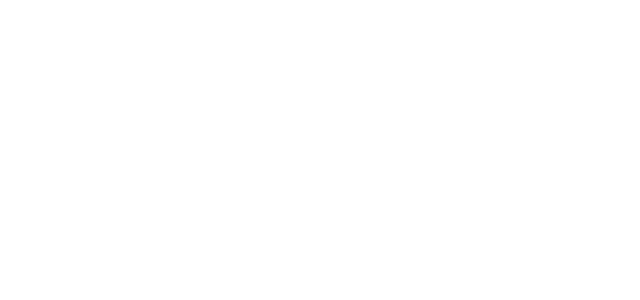
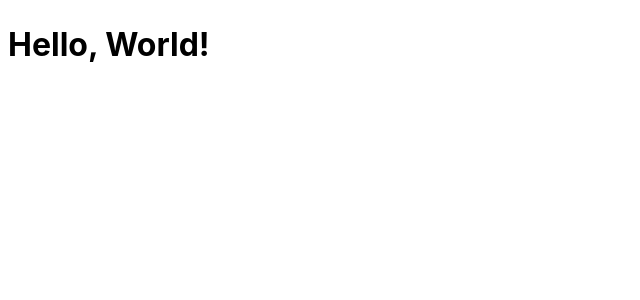
Before and after one commit to uhussain11/new_app, a React (Vite) app: page / in a window 1280 px wide. Shown: the top 300 px of the page, without its empty margins (0-640 px from the left). Built offline with nearby package versions, Linux system fonts and the light colour scheme.

Commit message:
basic file structure established and created hello world program

```diff
--- a/package.json
+++ b/package.json
@@ -11,7 +11,8 @@
   },
   "dependencies": {
     "react": "^18.2.0",
-    "react-dom": "^18.2.0"
+    "react-dom": "^18.2.0",
+    "react-router-dom": "^6.22.3"
   },
   "devDependencies": {
     "@types/react": "^18.2.56",
--- a/src/App.jsx
+++ b/src/App.jsx
@@ -1,9 +1,15 @@
 import './App.css'
+import HomePage from "./pages/HomePage"
+import { Route, BrowserRouter as Router, Routes } from 'react-router-dom';
+import { useEffect } from 'react';
 
 function App() {
-
   return (
-    <></>
+    <Router>
+      <Routes>
+        <Route path="/" element={<HomePage/>} />
+      </Routes>
+    </Router>
   )
 }
 
--- /dev/null
+++ b/src/pages/HomePage.jsx
@@ -0,0 +1,11 @@
+import React from 'react';
+
+const HomePage = () => {
+  return (
+    <div>
+      <h1>Hello, World!</h1>
+    </div>
+  );
+};
+
+export default HomePage;
```
Also changed, not shown: 1 other file (tests, documents, lock files or other folders).
